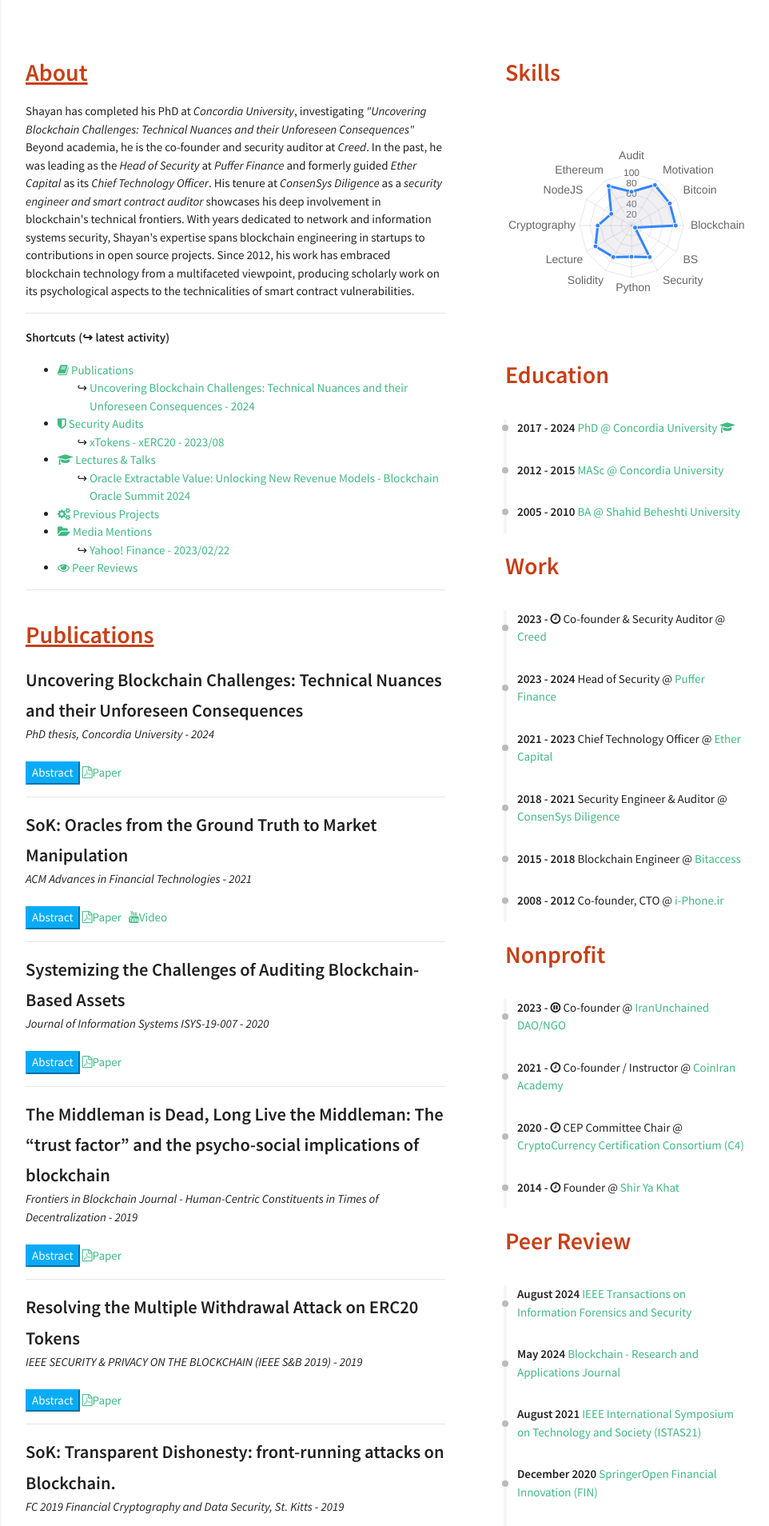
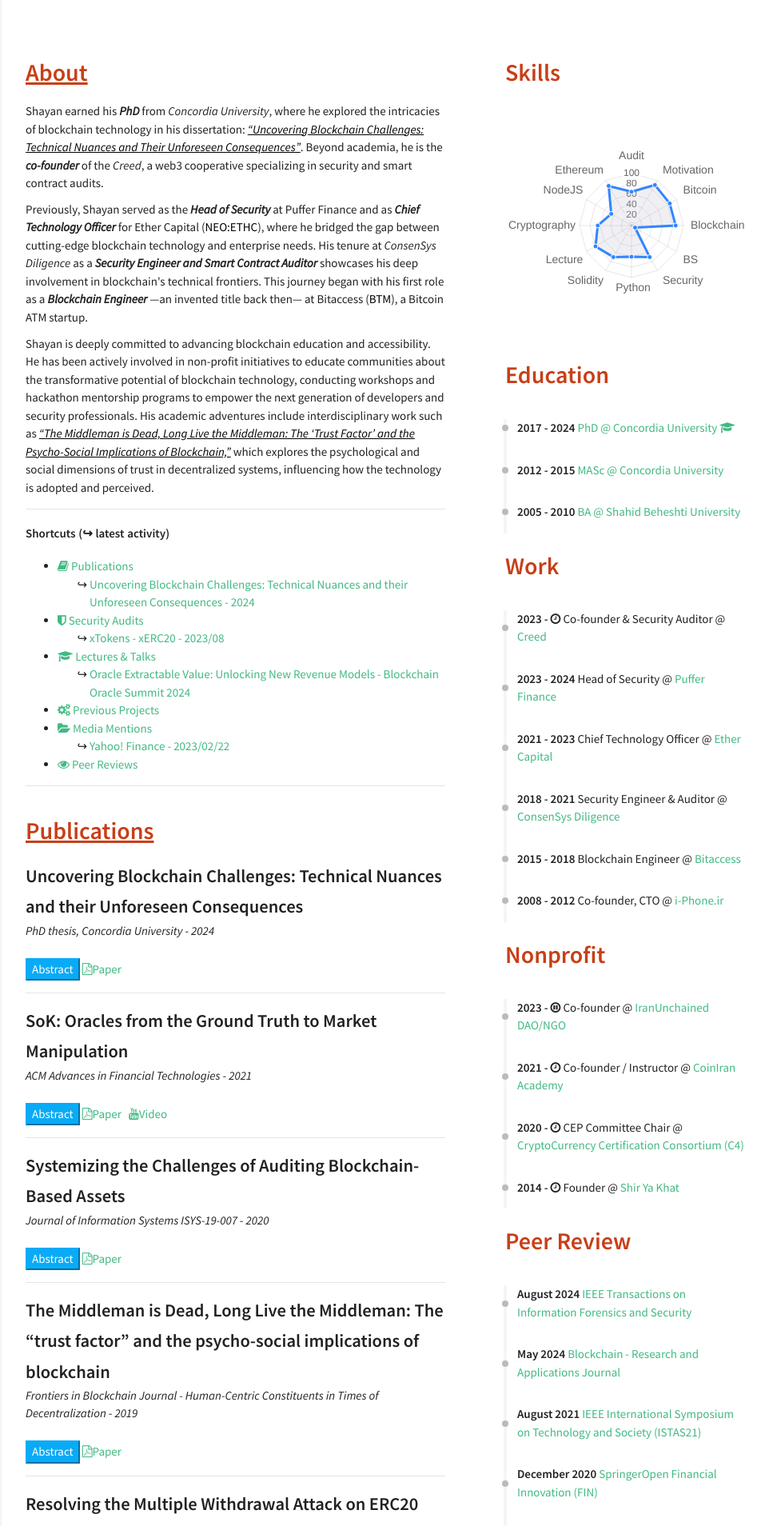
Before and after one commit to shayanb/shayan.es, a Jekyll site: the page built from index.html, in a window 1280 px wide. Shown: the top 1908 px of the page at 80% size, without its empty margins (318-1280 px from the left). Built offline with Jekyll 4.4.1, drawn with Linux system fonts in a browser that asks for light colours; nearby versions of some CDN libraries; some of the changed text lies outside the part shown.

Commit message:
update about me

```diff
--- a/_includes/sections/about.html
+++ b/_includes/sections/about.html
@@ -3,7 +3,15 @@
 <div>
 <!--   ¯\_(ツ)_/¯ -->
 
-Shayan has completed his PhD at <em>Concordia University</em>, investigating <i>"Uncovering Blockchain Challenges: Technical Nuances and their Unforeseen Consequences"</i> Beyond academia, he is the co-founder and security auditor at <em>Creed</em>. In the past, he was leading as the <em>Head of Security</em> at <em>Puffer Finance</em> and formerly guided <em>Ether Capital</em> as its <em>Chief Technology Officer</em>. His tenure at <em>ConsenSys Diligence</em> as a <em>security engineer and smart contract auditor</em> showcases his deep involvement in blockchain's technical frontiers. With years dedicated to network and information systems security, Shayan's expertise spans blockchain engineering in startups to contributions in open source projects. Since 2012, his work has embraced blockchain technology from a multifaceted viewpoint, producing scholarly work on its psychological aspects to the technicalities of smart contract vulnerabilities.
+Shayan earned his <b><em>PhD</em></b> from <em>Concordia University</em>, where he explored the intricacies of blockchain technology in his dissertation: <a href="https://spectrum.library.concordia.ca/id/eprint/994347/" style="color: black; text-decoration: underline;" target="_blank" rel="noopener noreferrer"><i>“Uncovering Blockchain Challenges: Technical Nuances and Their Unforeseen Consequences”</i></a>. Beyond academia, he is the <b><em>co-founder</em></b> of the <em>Creed</em>, a web3 cooperative specializing in security and smart contract audits.
+
+<div style="height: 0.69em;"></div>
+
+Previously, Shayan served as the <b><em>Head of Security</em></b> at Puffer Finance and as <b><em>Chief Technology Officer</em></b> for Ether Capital (<a href="https://ethcap.co/" style="color: black;" target="_blank" rel="noopener noreferrer">NEO:ETHC</a>), where he bridged the gap between cutting-edge blockchain technology and enterprise needs. His tenure at <em>ConsenSys Diligence</em> as a <b><em>Security Engineer and Smart Contract Auditor</em></b> showcases his deep involvement in blockchain's technical frontiers. This journey began with his first role as a <b><em>Blockchain Engineer</em></b> —an invented title back then— at Bitaccess (<a href="https://finance.yahoo.com/quote/BTM/" style="color: black;" target="_blank" rel="noopener noreferrer">BTM</a>), a Bitcoin ATM startup.
+
+<div style="height: 0.69em;"></div>
+
+Shayan is deeply committed to advancing blockchain education and accessibility. He has been actively involved in non-profit initiatives to educate communities about the transformative potential of blockchain technology, conducting workshops and hackathon mentorship programs to empower the next generation of developers and security professionals. His academic adventures include interdisciplinary work such as <a href="https://www.frontiersin.org/journals/blockchain/articles/10.3389/fbloc.2019.00020/full" style="color: black; text-decoration: underline;" target="_blank" rel="noopener noreferrer"><i>“The Middleman is Dead, Long Live the Middleman: The ‘Trust Factor’ and the Psycho-Social Implications of Blockchain,”</i></a> which explores the psychological and social dimensions of trust in decentralized systems, influencing how the technology is adopted and perceived.
 
 
 </div>
```
